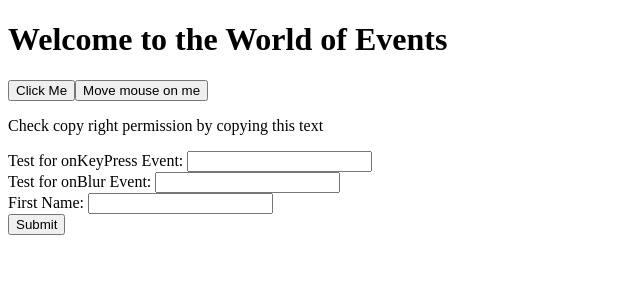
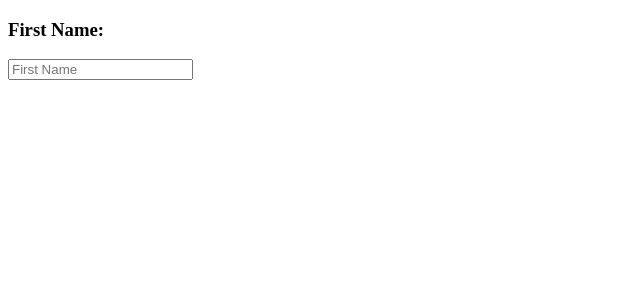
Before and after one commit to ivie-gif/30daysreactProjects, a React (Create React App) app: page / in a window 1280 px wide. Shown: the top 300 px of the page, without its empty margins (0-640 px from the left). Built offline with nearby package versions, Linux system fonts and the light colour scheme.

Commit message:
field input validation suing func component

```diff
--- a/src/App.js
+++ b/src/App.js
@@ -1,84 +1,69 @@
-// index.js
-import React, { Component } from 'react'
+// import React, { Component } from 'react'
+// import ReactDOM from 'react-dom'
+
+// export class App extends Component {
+//   // declaring state
+//   // initial state
+//   state = {
+//     firstName: '',
+//   }
+//   handleChange = (e) => {
+//     const value = e.target.value
+//     this.setState({ firstName: value })
+//   }
+
+//   render() {
+//     /*
+//      accessing the state value and
+//      this value will injected to the input in the value attribute
+//      */
+
+//     const firstName = this.state.firstName
+//     return (
+//       <div className='App'>
+//         <label htmlFor='firstName'>First Name: </label>
+//         <input
+//           type='text'
+//           id='firstName'
+//           name='firstName'
+//           placeholder='First Name'
+//           value={firstName}
+//           onChange={this.handleChange}
+//         />
+//         <h1>{this.state.firstName}</h1>
+//       </div>
+//     )
+//   }
+// }
+
+
+
+import React, { useState } from 'react'
 import ReactDOM from 'react-dom'
 
-export class App extends Component {
-  state = {
-    firstName: '',
-    message: '',
-    key: '',
-  }
-  handleClick = (e) => {
-    // e gives an event object
-    // check the value of e using console.log(e)
-    this.setState({
-      message: 'Welcome to the world of events',
-    })
-  }
-  // triggered whenever the mouse moves
-  handleMouseMove = (e) => {
-    this.setState({ message: 'mouse is moving' })
-  }
-  // to get value when an input field changes a value
-  handleChange = (e) => {
-    this.setState({
-      firstName: e.target.value,
-      message: e.target.value,
-    })
-  }
 
-  // to get keyboard key code when an input field is pressed
-  // it works with input and textarea
-  handleKeyPress = (e) => {
-    this.setState({
-      message:
-        `${e.target.value} has been pressed and the keycode is` + e.charCode,
-    })
-  }
-  // Blurring happens when a mouse leave an input field
-  handleBlur = (e) => {
-    this.setState({ message: 'Input field has been blurred' })
-  }
-  // This event triggers during a text copy
-  handleCopy = (e) => {
-    this.setState({
-      message: 'Using 30 Days Of React for commercial purpose is not allowed',
-    })
-  }
-  render() {
-    return (
-      <div>
-        <h1>Welcome to the World of Events</h1>
+export const App = () => {
+const [inputName, setInputName] = useState('')
 
-        <button onClick={this.handleClick}>Click Me</button>
-        <button onMouseMove={this.handleMouseMove}>Move mouse on me</button>
-        <p onCopy={this.handleCopy}>
-          Check copy right permission by copying this text
-        </p>
+const handleNameValue = (e) => {
+    const value = e.target.value
+    setInputName(value)
+}
 
-        <p>{this.state.message}</p>
-        <label htmlFor=''> Test for onKeyPress Event: </label>
-        <input type='text' onKeyPress={this.handleKeyPress} />
-        <br />
+console.log(inputName, '9877y')
+return (
+    <div>
+        <h3>First Name: </h3>
+        <input
+        type='text'
+           id='firstName'
+           name='firstName'
+           placeholder='First Name'
+           value={inputName}
+           onChange={handleNameValue}
+        />
 
-        <label htmlFor=''> Test for onBlur Event: </label>
-        <input type='text' onBlur={this.handleBlur} />
-
-        <form onSubmit={this.handleSubmit}>
-          <div>
-            <label htmlFor='firstName'>First Name: </label>
-            <input
-              onChange={this.handleChange}
-              name='firstName'
-              value={this.state.value}
-            />
-          </div>
-
-          <div>
-            <input type='submit' value='Submit' />
-          </div>
-        </form>
-      </div>
-    )
-  }
+        <h1>{inputName}</h1>
+    </div>
+)
 }
```
